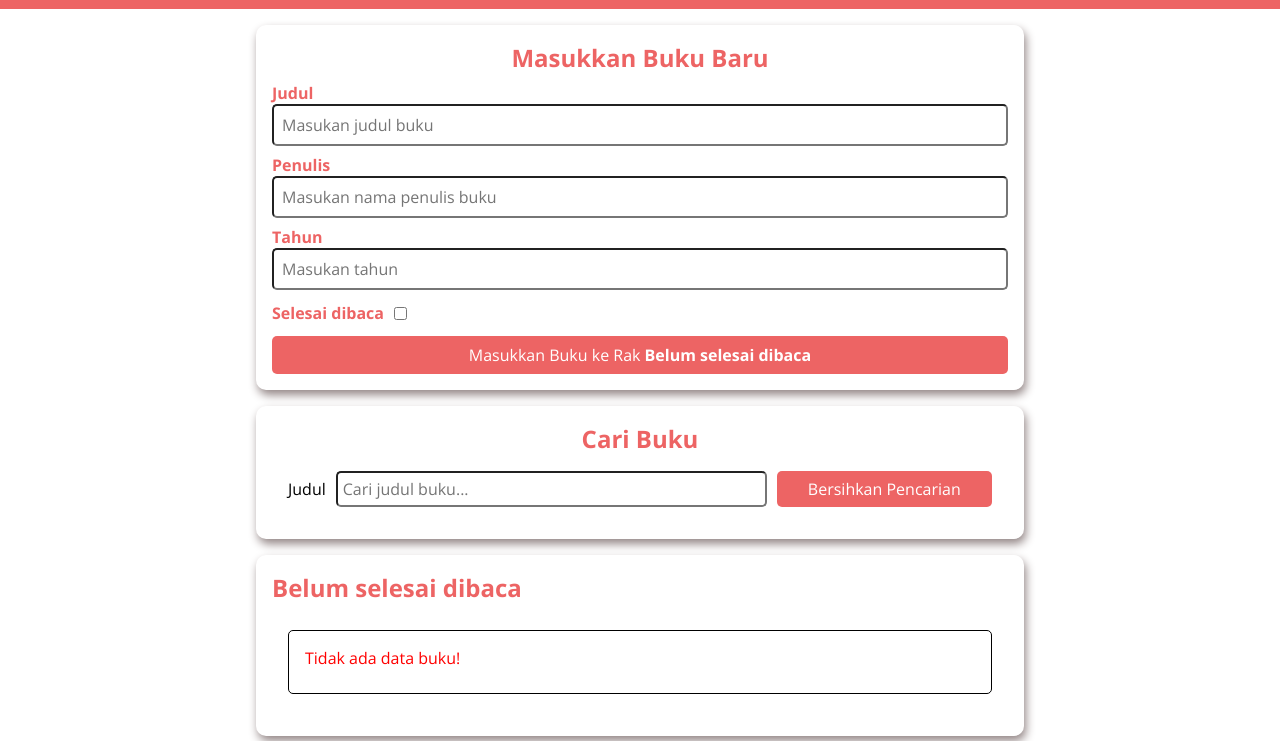
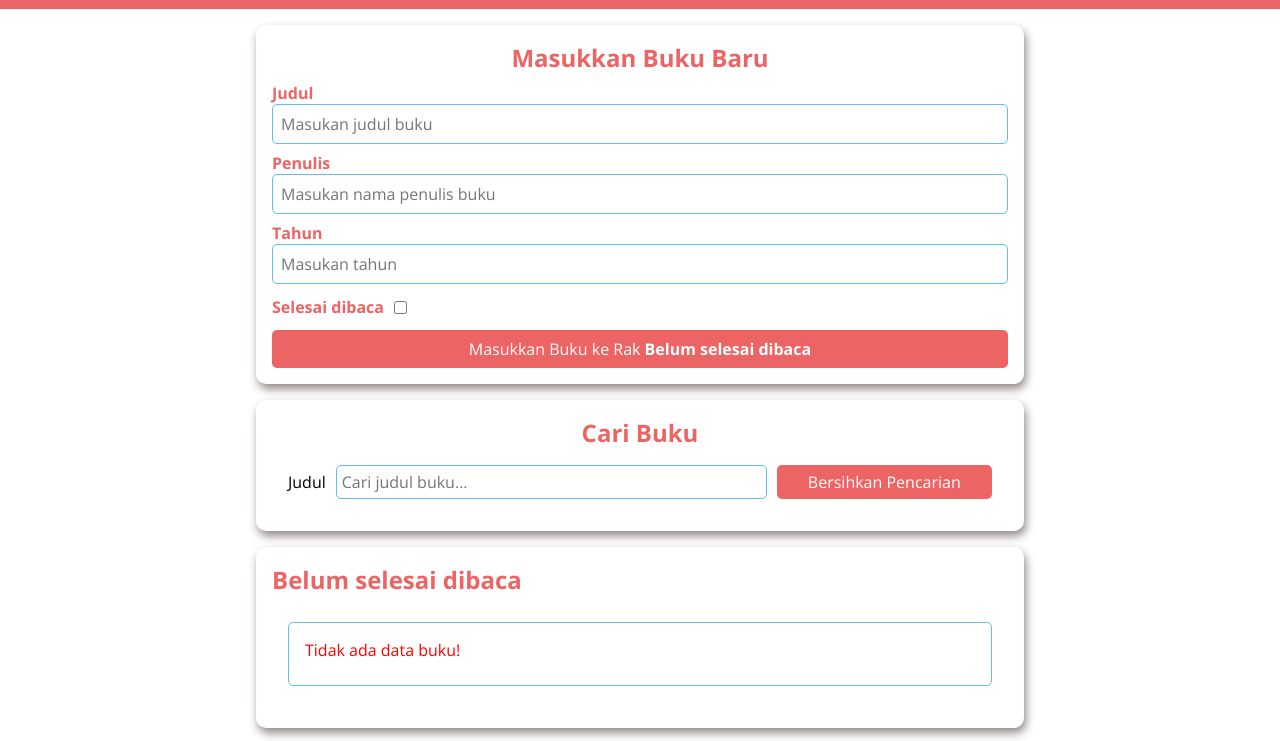
Before and after one commit to Deri-Kurniawan/SIB-Bookshelf-Apps-Submission, a plain HTML site: page index.html in a window 1280 px wide. Shown: the part 58-799 px from the top of the page. Drawn offline with nearby package versions, Linux system fonts and the light colour scheme.

Commit message:
adding style on input and box

```diff
--- a/style.css
+++ b/style.css
@@ -145,7 +145,7 @@ main {
 
 .book_shelf>.book_list>.book_item {
     padding: 8px 16px 16px 16px;
-    border: 1px solid black;
+    border: 1px solid rgb(100, 189, 237);
     border-radius: 5px;
     margin: 10px 0;
 }
@@ -177,3 +177,8 @@ p {
 #searchSubmit:hover {
     background-color: rgba(237, 100, 100, 0.87);
 }
+
+input {
+    border: 1px solid rgb(100, 189, 237);
+    outline: none;
+}
```
